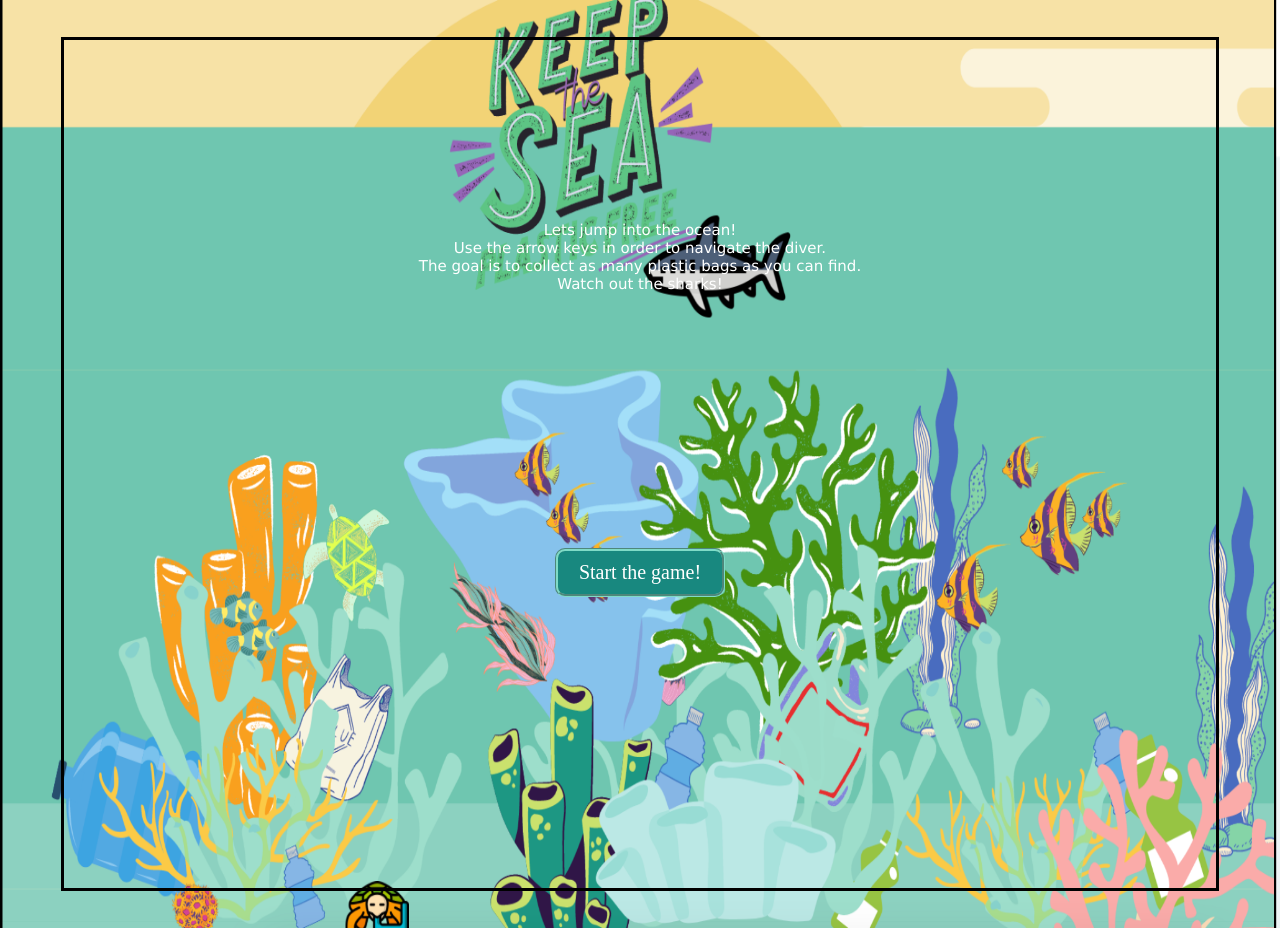
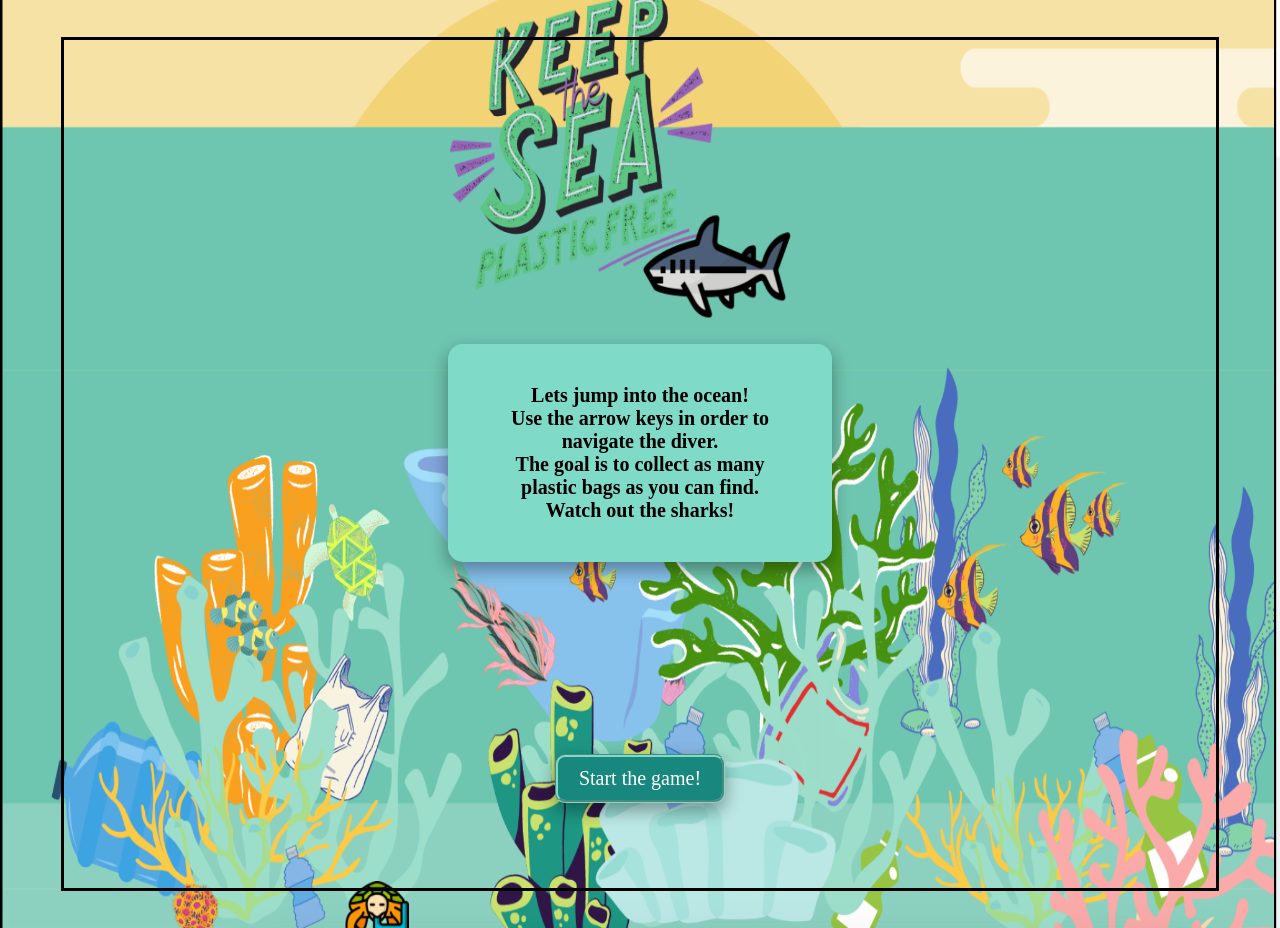
Before and after one commit to katiFe/Game-CleanTheOcean, a plain HTML site: page index.html in a window 1280 px wide. Drawn offline with Linux system fonts and the light colour scheme.

Commit message:
changing instruction page

```diff
--- a/main.css
+++ b/main.css
@@ -27,33 +27,41 @@ body {
     padding: 10px;
     display: flex;
     justify-content: center;
-
-    margin-top: 15rem;
+    margin-top: 2rem;
     border-radius: 10px;
     display: grid;
+    transition-duration: 0.4s;
+    box-shadow: 0 8px 16px 0 rgba(0,0,0,0.2), 0 6px 20px 0 rgba(0,0,0,0.19);
 
 }
 
-.button :hover {
+.button:hover {
     font-size: 20px;
     color: black;
     text-decoration: none;
     border-color: black;
     border-style: groove;
-    background-color: white;
+    background-color: rgb(127, 219, 199);
     position: relative;
+
 
 }
 
 .instructions {
-    color: white;
-    font-size: 15px;
-    font-family: Verdana, Geneva, Tahoma, sans-serif;
-
+    color: black;
+    font-weight: bold;
+    background-color: rgb(127, 219, 199);
+    font-size: 20px;
+    font-family:Verdana, Geneva, Tahoma, sans-serif
     padding-top: 10%;
     display: flex;
     text-align: center;
     justify-content: center;
+    margin: 15rem 20rem 10rem 20rem;
+    padding: 40px;
+    border-radius: 15px;
+    box-shadow: 0 8px 16px 0 rgba(0,0,0,0.2), 0 6px 20px 0 rgba(0,0,0,0.19);
+
 
 
 }
```
